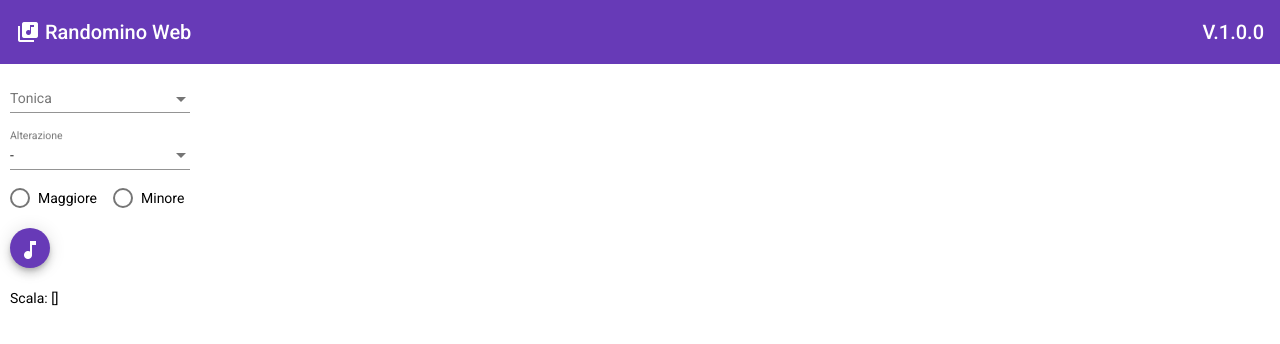
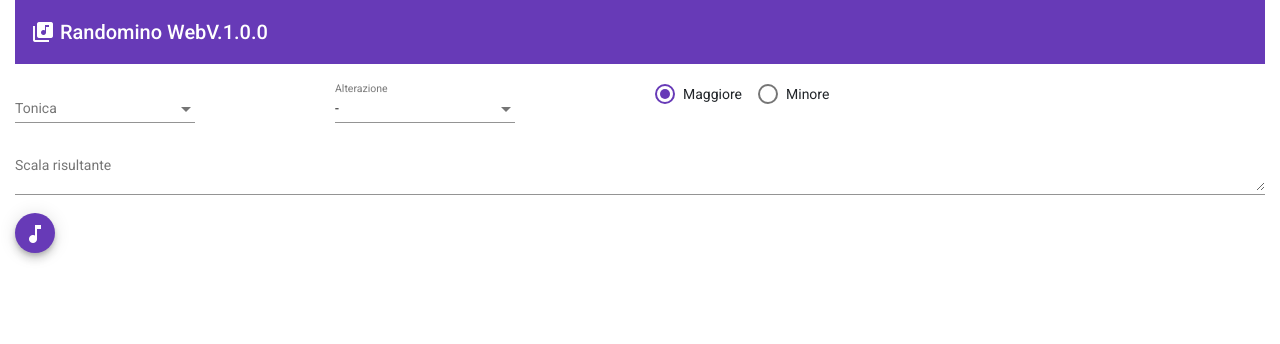
Before and after one commit to pietrogabba/RandominoWeb, an Angular app: page / in a window 1280 px wide. Shown: the top 344 px of the page. Built offline with nearby package versions, Linux system fonts and the light colour scheme.

Commit message:
Introdotto bootstrap per layout

```diff
--- a/package.json
+++ b/package.json
@@ -28,6 +28,7 @@
     "@angular/platform-browser": "~9.0.2",
     "@angular/platform-browser-dynamic": "~9.0.2",
     "@angular/router": "~9.0.2",
+    "bootstrap": "^4.4.1",
     "express": "^4.17.1",
     "path": "^0.12.7",
     "rxjs": "~6.5.4",
--- a/src/app/app.component.html
+++ b/src/app/app.component.html
@@ -1,15 +1,20 @@
 <!-- Toolbar -->
-<div class="toolbar">
+<div class="container-fluid">
+  <div class="row">
+    <div class="col-sm-12">
       <mat-toolbar color="primary">
         <mat-icon>library_music</mat-icon>&nbsp;<span>Randomino Web</span>
-    <span class="fbRowFill">
-
-    </span>
         <span>V.1.0.0</span>
       </mat-toolbar>
     </div>
-<div class="main">
-  <div>
+  </div>
+  <div class="row">
+    <div class="col-sm-12">
+      &nbsp;
+    </div>
+  </div>
+  <div class="row">
+    <div class="col-sm-3">
       <mat-form-field>
         <mat-label>Tonica</mat-label>
         <mat-select>
@@ -17,7 +22,9 @@
             {{tonic.viewValue}}
           </mat-option>
         </mat-select>
-    </mat-form-field><br />
+      </mat-form-field>
+    </div>
+    <div class="col-sm-3">
       <mat-form-field>
         <mat-label>Alterazione</mat-label>
         <mat-select value="None">
@@ -25,13 +32,27 @@
           <mat-option value="#">diesis</mat-option>
           <mat-option value="b">bemolle</mat-option>
         </mat-select>
-    </mat-form-field><br />
+      </mat-form-field>
+    </div>
+    <div class="col-sm-3">
       <mat-radio-group aria-label="Flavour">
-      <mat-radio-button value="major">Maggiore</mat-radio-button>
+        <mat-radio-button checked="true" value="major">Maggiore</mat-radio-button>
         <mat-radio-button value="minor">Minore</mat-radio-button>
-    </mat-radio-group><br /><br />
+      </mat-radio-group></div>
+    <div class="col-sm-3"></div>
+  </div>
+  <div class="row">
+    <div class="col-sm-12">
+      <mat-form-field style="width:100%">
+        <mat-label>Scala risultante</mat-label>
+        <textarea matInput>{{calculatedScale}}</textarea>
+      </mat-form-field>
+    </div>
+  </div>
+  <div class="row">
+    <div class="col-sm-12">
       <button mat-mini-fab color="primary" (click)="calculateScale()"><mat-icon>music_note</mat-icon></button>
     </div>
-  <div style="margin-top: 20px;">Scala: [{{calcolataAlVolo}}]</div>
+  </div>
 </div>
 <router-outlet></router-outlet>
--- a/src/app/app.component.ts
+++ b/src/app/app.component.ts
@@ -1,6 +1,8 @@
-import { Component } from '@angular/core';
+import { Component, NgZone, ViewChild } from '@angular/core';
 import { TonalityCalculatorService } from './services/tonality-calculator.service';
 import { Alteration } from './global/alteration';
+import {CdkTextareaAutosize} from '@angular/cdk/text-field';
+import {take} from 'rxjs/operators';
 
 interface TonicNote{
   value: string,
@@ -15,7 +17,7 @@ interface TonicNote{
 })
 export class AppComponent {
   title = 'RandominoWeb';
-  calcolataAlVolo: Array<string>;
+  calculatedScale: Array<string>;
   tonicNotes: TonicNote[] = [
     {value: 'A', viewValue: 'A'},
     {value: 'B', viewValue: 'B'},
@@ -26,14 +28,23 @@ export class AppComponent {
     {value: 'G', viewValue: 'G'}
   ];
 
-  constructor(private tonalityCalcService: TonalityCalculatorService)
+  constructor(private tonalityCalcService: TonalityCalculatorService,
+    private _ngZone: NgZone)
   {
 
   }
 
+  @ViewChild('autosize') autosize: CdkTextareaAutosize;
+
+  triggerResize() {
+    // Wait for changes to be applied, then trigger textarea resize.
+    this._ngZone.onStable.pipe(take(1))
+        .subscribe(() => this.autosize.resizeToFitContent(true));
+  }
+
   calculateScale()
   {
-    this.calcolataAlVolo = this.tonalityCalcService.getTonalityNoteCollection("E", Alteration.None);
+    this.calculatedScale = this.tonalityCalcService.getTonalityNoteCollection("E", Alteration.None);
   }
 
 }
--- a/src/styles.scss
+++ b/src/styles.scss
@@ -1,4 +1,4 @@
-/* You can add global styles to this file, and also import other style files */
+@import '~bootstrap/dist/css/bootstrap.min.css';
 
 html, body { height: 100%; }
 body { margin: 0; font-family: Roboto, "Helvetica Neue", sans-serif; }
```
Also changed, not shown: 1 other file (tests, documents, lock files or other folders). Lines whose indentation alone changed are shown as unchanged.
